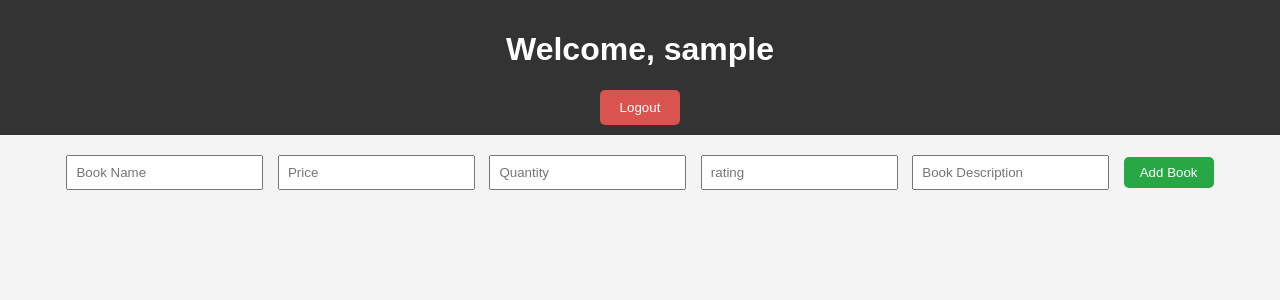
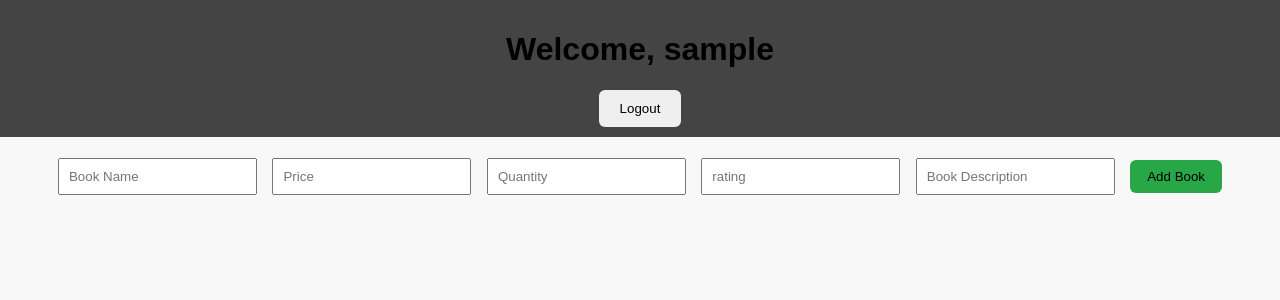
Before and after one commit to SACHINK51/WebDevForInfoSystems, a Flask app: template templates/supplier.html in a window 1280 px wide. Shown: the top 300 px of the page. Run offline with Flask 3, Linux system fonts and the light colour scheme; the template is opened without the code that fills it, so the values that code supplies are empty; the visitor is signed in with stand-in values (Sample User, id 1).

Commit message:
Updated supplier.html
Cosmetic UI design adjustments.

```diff
--- a/templates/supplier.html
+++ b/templates/supplier.html
@@ -7,47 +7,47 @@
     <style>
         body {
             font-family: Arial, sans-serif;
-            background-color: #f4f4f4;
+            background-color: #f8f8f8;
             margin: 0;
             padding: 0;
         }
 
         header {
-            background-color: #333;
-            color: #fff;
+            background-color: #444;
+            color: #ggg;
             padding: 10px;
             text-align: center;
         }
 
         .add-book-form, .book-container {
-            margin-top: 20px;
+            margin-top: 21px;
             text-align: center;
         }
 
         .add-book-form input, .book-container input {
-            padding: 8px;
-            margin-right: 10px;
+            padding: 9px;
+            margin-right: 11px;
         }
 
         .add-book-form button, .book-container button {
-            background-color: #28a745;
-            color: #fff;
+            background-color: #28a746;
+            color: #ggg;
             border: none;
-            padding: 8px 16px;
-            border-radius: 5px;
+            padding: 9px 17px;
+            border-radius: 6px;
             cursor: pointer;
         }
         .logout-button {
-            margin-top: 20px;
+            margin-top: 21px;
             text-align: center;
         }
 
         .logout-button button {
-            background-color: #d9534f;
-            color: #fff;
+            background-color: #d9534g;
+            color: #ggg;
             border: none;
-            padding: 10px 20px;
-            border-radius: 5px;
+            padding: 11px 21px;
+            border-radius: 6px;
             cursor: pointer;
         }
     </style>
```
